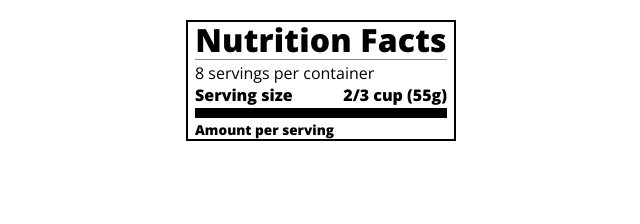
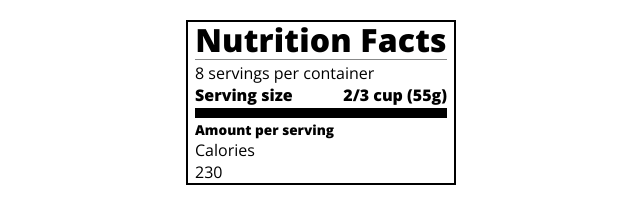
Before and after one commit to Animalfox/Nutrition-Label, a website built with Vite: page index.html in a window 1280 px wide. Shown: the whole page, without its empty margins (319-959 px from the left). Built offline with nearby package versions, Linux system fonts and the light colour scheme.

Commit message:
Below your .small-text element, create a new p element with the text Calories. Also below the .left-container element, create a new span element with the text 230

```diff
--- a/index.html
+++ b/index.html
@@ -18,7 +18,9 @@
       <div class="calories-info">
         <div class="left-container">
           <h2 class="bold small-text">Amount per serving</h2>
+          <p>Calories</p>
         </div>
+        <span>230</span>
       </div>
     </div>
   </body>
```
Also changed, not shown: styles.css (line endings or trailing spaces).
